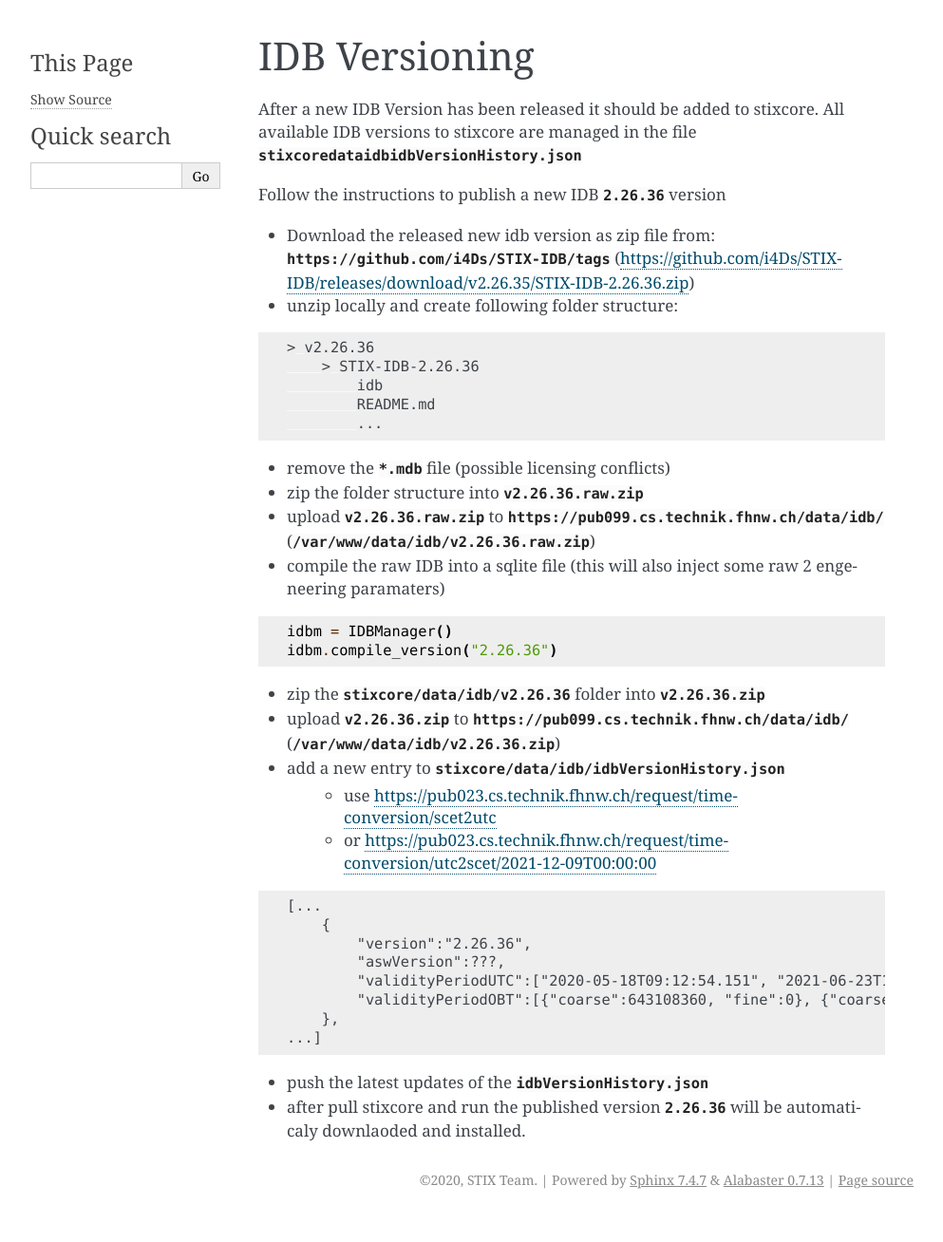
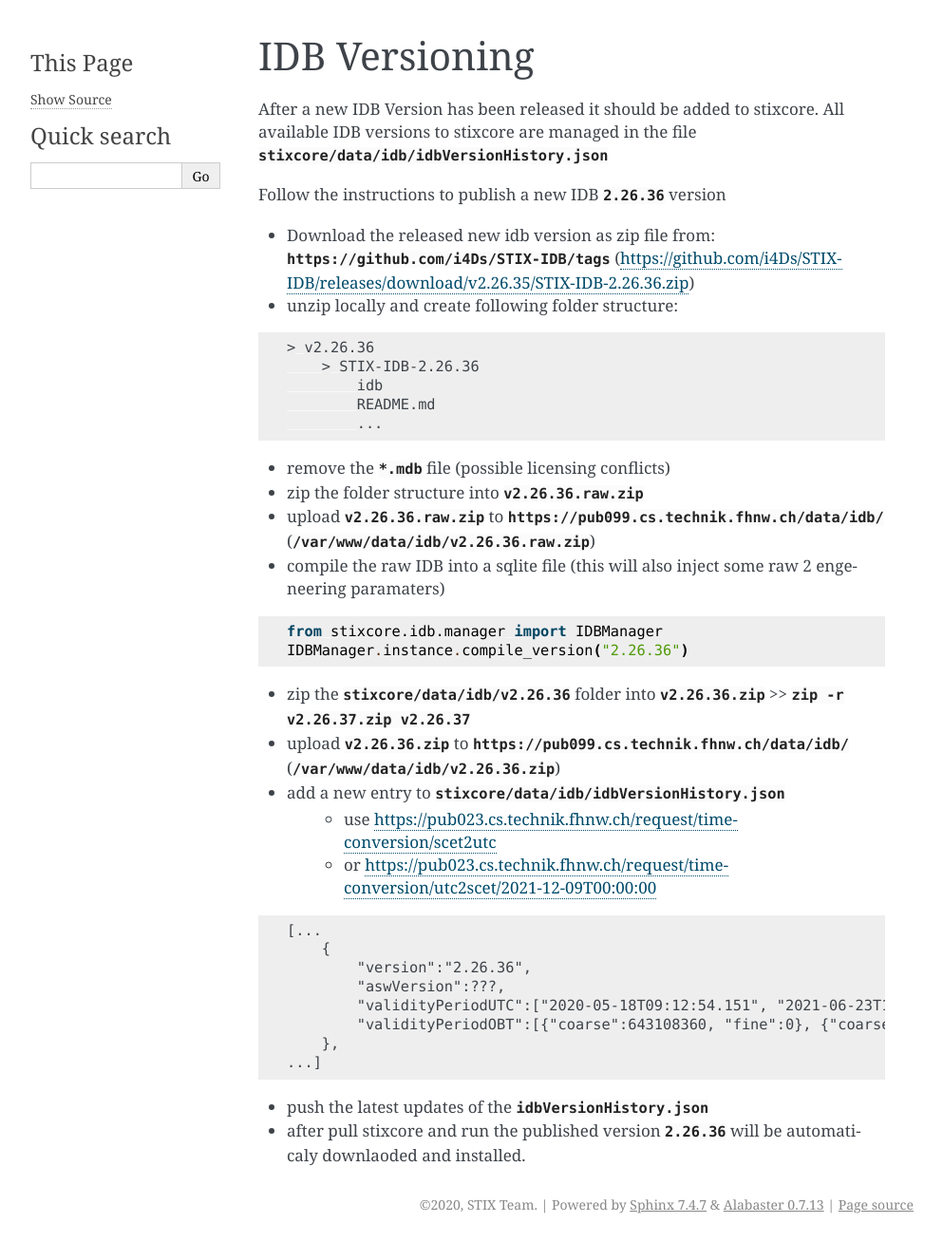
Before and after one commit to i4Ds/STIXCore, a Sphinx documentation site: the page built from docs/idb_versioning.rst, in a window 1280 px wide. Shown: the whole page at 95% size, without its empty margins (148-1141 px from the left). Built offline with Sphinx 7.4.7, drawn with Linux system fonts in a browser that asks for light colours; the version number could not be read and is left out; before the commit the page ends 1282 px from its top, so only the background shows below that.

Commit message:
roleout IDB version 2.26.27

```diff
--- a/docs/idb_versioning.rst
+++ b/docs/idb_versioning.rst
@@ -1,7 +1,7 @@
 IDB Versioning
 ==============
 
-After a new IDB Version has been released it should be added to stixcore. All available IDB versions to stixcore are managed in the file `stixcore\data\idb\idbVersionHistory.json`
+After a new IDB Version has been released it should be added to stixcore. All available IDB versions to stixcore are managed in the file `stixcore/data/idb/idbVersionHistory.json`
 
 Follow the instructions to publish a new IDB `2.26.36` version
 
@@ -23,10 +23,10 @@ Follow the instructions to publish a new IDB `2.26.36` version
 
 .. code-block:: python
 
-    idbm = IDBManager()
-    idbm.compile_version("2.26.36")
+    from stixcore.idb.manager import IDBManager
+    IDBManager.instance.compile_version("2.26.36")
 
-* zip the `stixcore/data/idb/v2.26.36` folder into `v2.26.36.zip`
+* zip the `stixcore/data/idb/v2.26.36` folder into `v2.26.36.zip` >> `zip -r v2.26.37.zip v2.26.37`
 * upload `v2.26.36.zip` to `https://pub099.cs.technik.fhnw.ch/data/idb/` (`/var/www/data/idb/v2.26.36.zip`)
 * add a new entry to `stixcore/data/idb/idbVersionHistory.json`
     * use https://pub023.cs.technik.fhnw.ch/request/time-conversion/scet2utc
```
Also changed, not shown: 1 other file.
